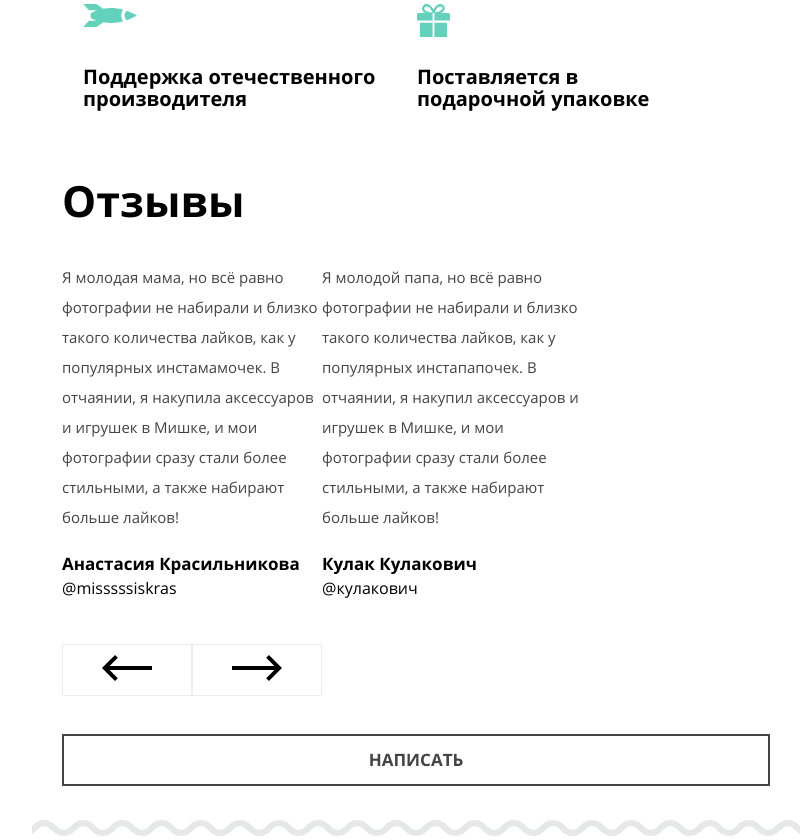
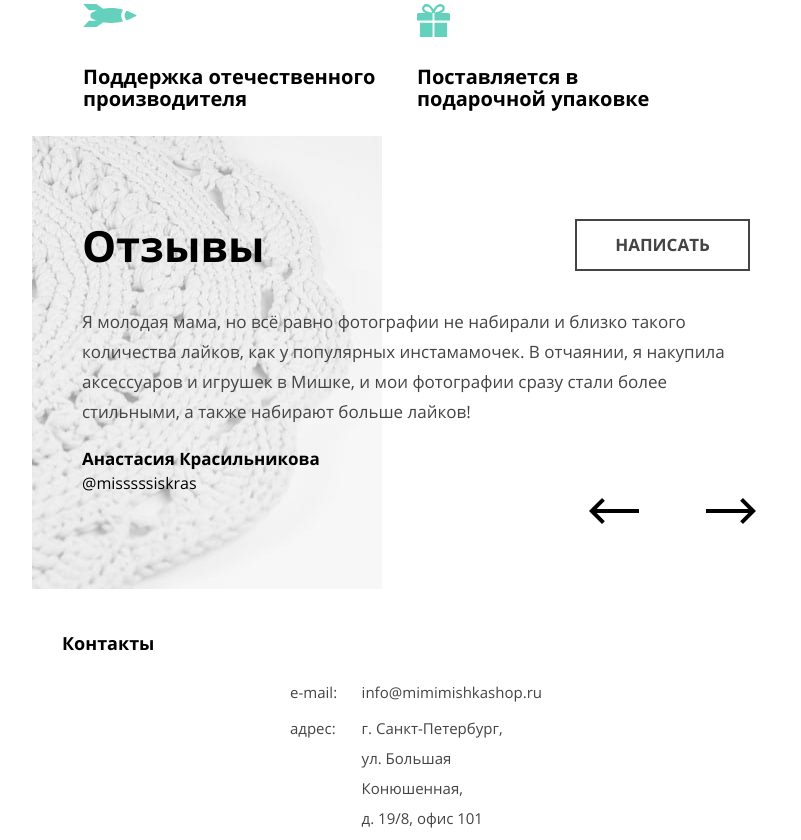
Before and after one commit to FlyaginAS/Academy-Mishka, a website: page dev/index.html in a window 1280 px wide. Shown: the part 1960-2800 px from the top of the page, without its empty margins (224-1025 px from the left). Drawn offline with Linux system fonts and the light colour scheme.

Commit message:
styling index tablet contacts

```diff
--- a/dev/sass/3layout/_5reviews.scss
+++ b/dev/sass/3layout/_5reviews.scss
@@ -86,5 +86,59 @@
 }
 /*TABLET***************************************************************************************/
 @media (min-width: 768px) {
+  .reviews{
+    background:url("resources/img/img-opt/index/tablet/review.jpg") no-repeat top left;
+    padding-top:45px;
+    padding-left:50px;
+    padding-right:50px;
+    display: grid;
+    grid-template-columns: repeat(4, 167px);
+  }
+  .reviews__title{
+    grid-column: 1/3;
+    grid-row:1;
+  }
+  .reviews__slider{
+    grid-column: 1/-1;
+    grid-row:2;
+  }
+  .reviews__slider-list{
 
+  }
+  .reviews__slider-item{
+    width:100%;
+  }
+  .reviews__description{
+
+
+    font-size:17px;
+    line-height: 30px;
+  }
+  .reviews__author{
+  }
+  .reviews__nik{
+  }
+  .reviews__previous{
+    grid-column: 4/5;
+    grid-row:2;
+    width:50px;
+    border:none;
+    justify-self: start;
+    align-self: end;
+  }
+  .reviews__next{
+    grid-column: 4/5;
+    grid-row:2;
+    width:50px;
+    border:none;
+    justify-self: end;
+    align-self: end;
+  }
+  .reviews__write{
+    width:175px;
+    grid-column: 3/5;
+    grid-row:1;
+    justify-self: end;
+
+  }
 }
```
Also changed, not shown: dev/main.css, 1 other file.
